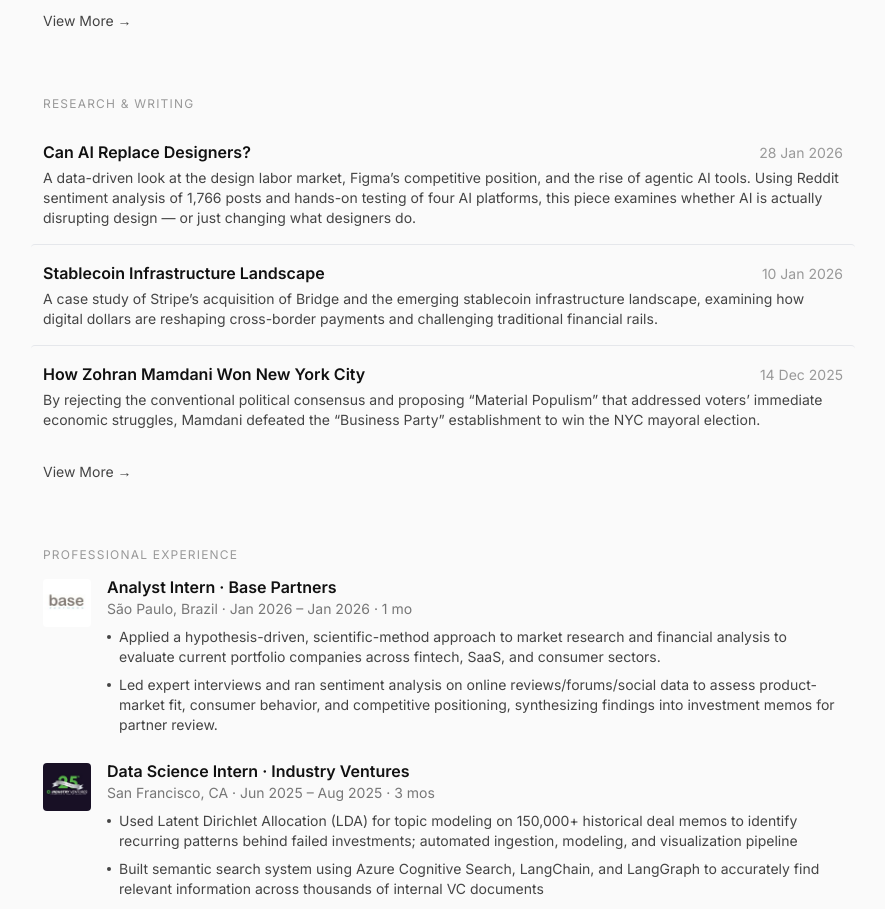
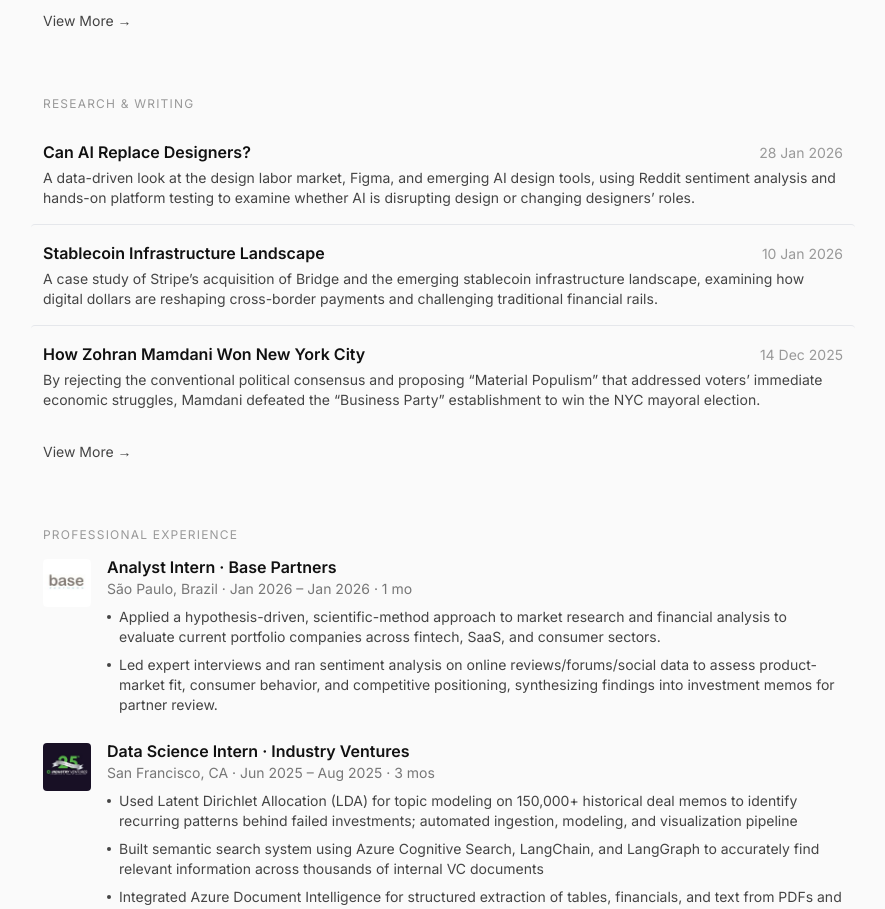
Before and after one commit to LuizFelipeBarbosa/portfolio-website, a Next.js app: page / in a window 1280 px wide. Shown: the part 920-1829 px from the top of the page, without its empty margins (197-1082 px from the left). Built offline with nearby package versions, Linux system fonts and the light colour scheme.

Commit message:
refactor: consolidate article list rendering into a new `ArticleList` component for reuse across article and research pages, and update an article summary.

```diff
--- a/app/articles/[slug]/page.js
+++ b/app/articles/[slug]/page.js
@@ -3,6 +3,7 @@ import { notFound } from "next/navigation"
 import { articles, getArticleBySlug, formatDate, getReadTime } from "@/data/articles"
 import { slugify } from "@/lib/slugify"
 import TableOfContents from "@/components/TableOfContents"
+import ArticleList from "@/components/ArticleList"
 
 export function generateStaticParams() {
   return articles
@@ -164,26 +165,20 @@ export default function ArticlePage({ params }) {
         </div>
       )}
 
-      {article.furtherReadings?.length > 0 && (
-        <div className="mt-8 pt-8 border-t border-[#e5e7eb]">
-          <h3 className="text-sm font-semibold text-[#111] mb-4">
-            Further Readings
-          </h3>
-          <ul className="space-y-2 text-sm text-[#555]">
-            {article.furtherReadings.map((slug) => {
-              const related = getArticleBySlug(slug)
-              if (!related) return null
-              return (
-                <li key={slug}>
-                  <Link href={`/articles/${slug}`} className="text-accent hover:underline">
-                    {related.title}
-                  </Link>
-                </li>
-              )
-            })}
-          </ul>
-        </div>
-      )}
+      {article.furtherReadings?.length > 0 && (() => {
+        const related = article.furtherReadings
+          .map((slug) => getArticleBySlug(slug))
+          .filter(Boolean)
+        if (!related.length) return null
+        return (
+          <div className="mt-8 pt-8 border-t border-[#e5e7eb]">
+            <h3 className="text-sm font-semibold text-[#111] mb-4">
+              More Articles
+            </h3>
+            <ArticleList articles={related} />
+          </div>
+        )
+      })()}
 
       <aside className="hidden xl:block absolute left-full top-0 ml-8 h-full">
         <div className="sticky top-24 w-[200px]">
--- a/app/research/page.js
+++ b/app/research/page.js
@@ -4,8 +4,9 @@ export const metadata = {
 }
 
 import Navbar from '@/components/Navbar'
-import { articles, formatDate } from '@/data/articles'
+import { articles } from '@/data/articles'
 import Link from 'next/link'
+import ArticleList from '@/components/ArticleList'
 
 export default function ResearchPage() {
   return (
@@ -17,39 +18,7 @@ export default function ResearchPage() {
           <h1 className="text-4xl font-bold tracking-tight text-[#111] mb-2">Research & Writing</h1>
           <p className="text-lg text-[#444]">My research, essays, and various technical write-ups.</p>
         </div>
-        <div className="divide-y divide-[#e5e7eb]">
-          {articles.map((article) => {
-            const inner = (
-              <>
-                <div className="flex items-baseline justify-between gap-4 mb-1">
-                  <h3 className="font-semibold text-[#111]">{article.title}</h3>
-                  <span className="text-sm text-[#999] shrink-0">
-                    {formatDate(article.date)}
-                  </span>
-                </div>
-                <p className="text-sm text-[#444]">{article.summary}</p>
-              </>
-            )
-
-            if (article.slug) {
-              return (
-                <Link
-                  key={article.title}
-                  href={`/articles/${article.slug}`}
-                  className="block py-4 group hover:bg-[#f3f3f3] -mx-3 px-3 rounded transition-colors"
-                >
-                  {inner}
-                </Link>
-              )
-            }
-
-            return (
-              <div key={article.title} className="py-4">
-                {inner}
-              </div>
-            )
-          })}
-        </div>
+        <ArticleList articles={articles} />
       </main>
     </>
   )
--- /dev/null
+++ b/components/ArticleList.jsx
@@ -0,0 +1,40 @@
+import Link from "next/link"
+import { formatDate } from "@/data/articles"
+
+export default function ArticleList({ articles }) {
+  return (
+    <div className="divide-y divide-[#e5e7eb]">
+      {articles.map((article) => {
+        const inner = (
+          <>
+            <div className="flex items-baseline justify-between gap-4 mb-1">
+              <h3 className="font-semibold text-[#111]">{article.title}</h3>
+              <span className="text-sm text-[#999] shrink-0">
+                {formatDate(article.date)}
+              </span>
+            </div>
+            <p className="text-sm text-[#444]">{article.summary}</p>
+          </>
+        )
+
+        if (article.slug) {
+          return (
+            <Link
+              key={article.title}
+              href={`/articles/${article.slug}`}
+              className="block py-4 group hover:bg-[#f3f3f3] -mx-3 px-3 rounded transition-colors"
+            >
+              {inner}
+            </Link>
+          )
+        }
+
+        return (
+          <div key={article.title} className="py-4">
+            {inner}
+          </div>
+        )
+      })}
+    </div>
+  )
+}
--- a/components/Research.jsx
+++ b/components/Research.jsx
@@ -1,5 +1,6 @@
 import Link from "next/link"
-import { articles, formatDate } from "@/data/articles"
+import { articles } from "@/data/articles"
+import ArticleList from "@/components/ArticleList"
 
 export default function Research() {
   return (
@@ -8,39 +9,7 @@ export default function Research() {
         Research &amp; Writing
       </p>
 
-      <div className="divide-y divide-[#e5e7eb]">
-        {articles.slice(0, 3).map((article) => {
-          const inner = (
-            <>
-              <div className="flex items-baseline justify-between gap-4 mb-1">
-                <h3 className="font-semibold text-[#111]">{article.title}</h3>
-                <span className="text-sm text-[#999] shrink-0">
-                  {formatDate(article.date)}
-                </span>
-              </div>
-              <p className="text-sm text-[#444]">{article.summary}</p>
-            </>
-          )
-
-          if (article.slug) {
-            return (
-              <Link
-                key={article.title}
-                href={`/articles/${article.slug}`}
-                className="block py-4 group hover:bg-[#f3f3f3] -mx-3 px-3 rounded transition-colors"
-              >
-                {inner}
-              </Link>
-            )
-          }
-
-          return (
-            <div key={article.title} className="py-4">
-              {inner}
-            </div>
-          )
-        })}
-      </div>
+      <ArticleList articles={articles.slice(0, 3)} />
 
       <Link
         href="/research"
--- a/data/articles/can-ai-replace-designers.js
+++ b/data/articles/can-ai-replace-designers.js
@@ -4,7 +4,7 @@ const article = {
   author: "Luiz Felipe Barbosa",
   date: "2026-01-28",
   summary:
-    "A data-driven look at the design labor market, Figma\u2019s competitive position, and the rise of agentic AI tools. Using Reddit sentiment analysis of 1,766 posts and hands-on testing of four AI platforms, this piece examines whether AI is actually disrupting design \u2014 or just changing what designers do.",
+    "A data-driven look at the design labor market, Figma, and emerging AI design tools, using Reddit sentiment analysis and hands-on platform testing to examine whether AI is disrupting design or changing designers\u2019 roles.",
   sections: [
     {
       paragraphs: [
```
